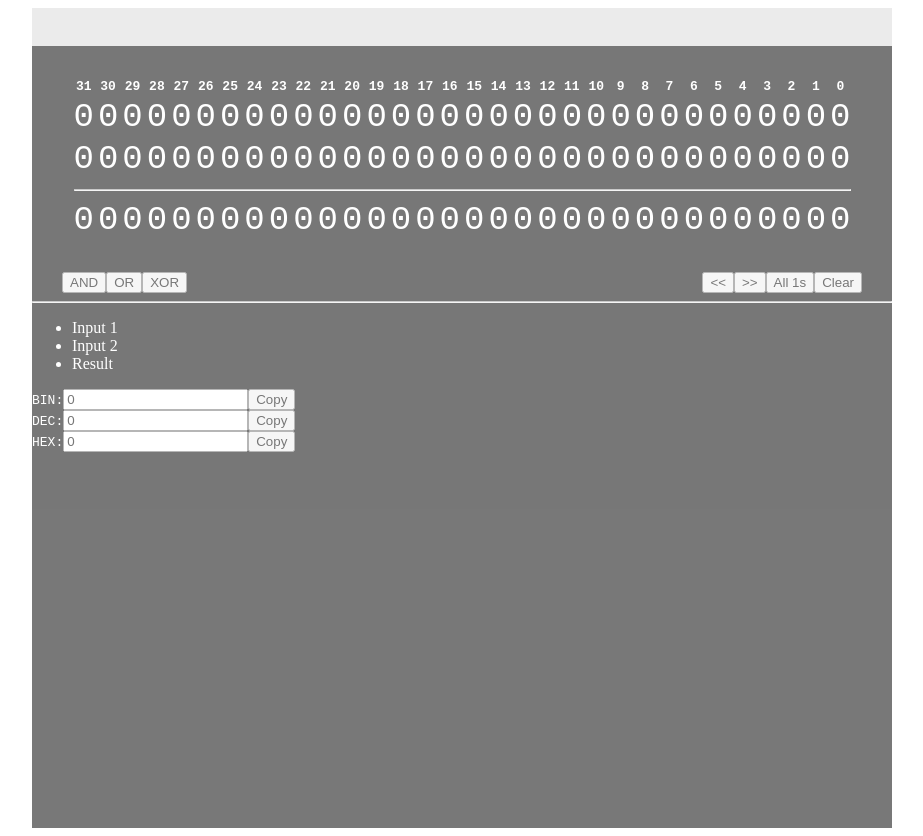
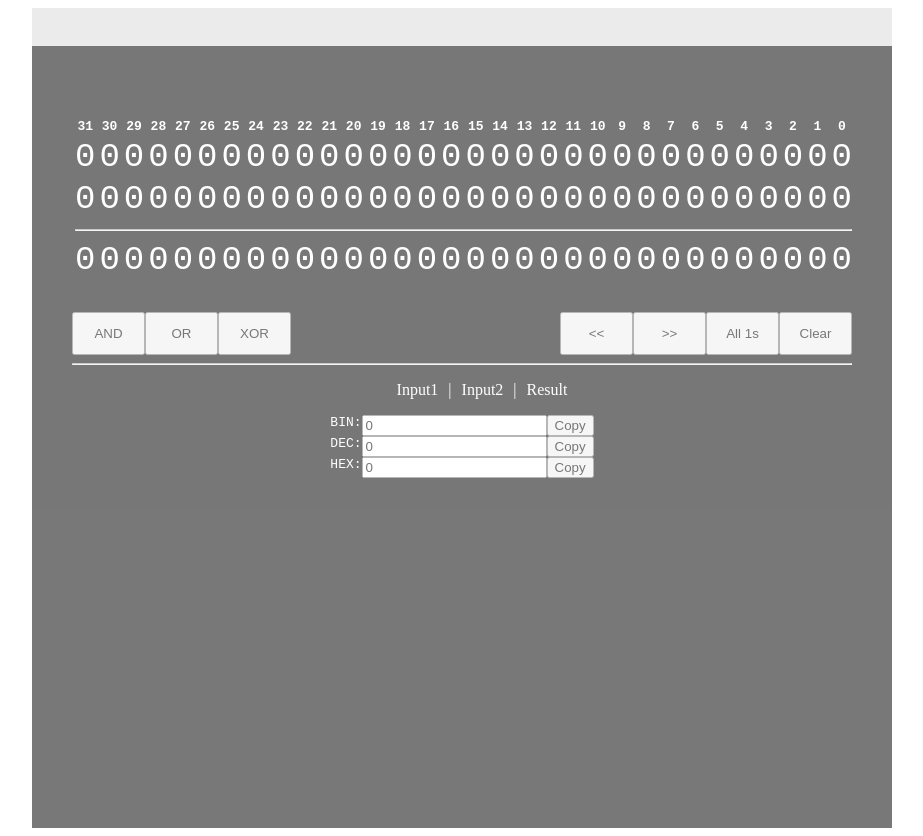
Before and after one commit to Lulkafe/BinaryCalc, a React app: page / in a window 1280 px wide. Shown: the whole page, without its empty margins (178-1101 px from the left). Built offline with nearby package versions, Linux system fonts and the light colour scheme.

Commit message:
adjusted paddings and basic alighment of buttons

```diff
--- a/src/components.tsx
+++ b/src/components.tsx
@@ -30,7 +30,9 @@ function Window (props) {
     return (
         <div id='window'>
             <div id='window__menubar'></div>
-            {props.children}
+            <div id='window__content-wrapper'>
+                {props.children}
+            </div>
         </div>
     )
 }
@@ -152,7 +154,7 @@ function OutputSeparator () {
 function OutputSection () {
 
     return (
-        <div>
+        <div id='output-section'>
             <OutputNavi/>
             <OutputBars/>
         </div>
@@ -162,23 +164,20 @@ function OutputSection () {
 function OutputNavi () {
 
     return (
-        <nav>
-            <ul>
-                <li key='item-input1'>Input 1</li>
-                <li key='item-input2'>Input 2</li>
+        <nav id='navi'>
+            <ul id='navi__item-list'>
+                <li key='item-input1'>Input1</li>
+                <li key='item-separator1'>|</li>
+                <li key='item-input2'>Input2</li>
+                <li key='item-separator2'>|</li>
                 <li key='item-result'>Result</li>
             </ul>
         </nav>
     )
 }
-function OutputBars(props) {
+function OutputBars() {
 
-    const { state, dispatch } = useContext(CalcContext);
-    const onKeyUp = function (e) {
-        console.log(e.target);
-        dispatch({ action: actions.input.update, value: e.target.value })
-    }
-
+    const { state } = useContext(CalcContext);
     let base_val: number = 0;
     let bin_val: string = '';
     let dec_val: string = '';
@@ -195,7 +194,6 @@ function OutputBars(props) {
     dec_val = base_val.toString(10);
     hex_val = base_val.toString(16);
 
-
     return (
         <div>
             <OutputBar header='BIN:' value={bin_val} />
@@ -210,10 +208,10 @@ function OutputBar(props) {
     const {header, value, onKeyUp }= props;
 
     return (
-        <div>
+        <div className='output-bar__wrapper'>
             <label className='output-bar__label'>{header}</label>
-            <input type="text" value={value} onChange={() => {}}/>
-            <button type="button">Copy</button>
+            <input className='output-bar__input' type="text" value={value} onChange={() => {}}/>
+            <button className='output-bar__copy-btn' type="button">Copy</button>
         </div>
     )
 }
--- a/src/reducer.tsx
+++ b/src/reducer.tsx
@@ -30,7 +30,7 @@ export const actions = {
 
 export const bitReducer = (state, action) => {
 
-    console.log(`New Action comes: ${action.type}`);
+    console.log(`New Action dispatched: ${action.type}`);
     console.log(action);
 
     const { input1, input2,  bitwise } = state;
--- a/src/style.css
+++ b/src/style.css
@@ -5,8 +5,8 @@
 #binTable {
     text-align: center;
     font-family: monospace;
+    margin: 0 auto;
     padding: 30px 0 30px 0;
-    margin: 0 auto;
 }
 
 #binTable__input1, #binTable__input2, #binTable__result {
@@ -17,10 +17,40 @@
     cursor: pointer;
 }
 
+
+
+#navi {
+    margin: 0 auto;
+}
+
+#navi__item-list {
+    list-style-type: none;
+    display: flex;
+    justify-content: center;
+}
+
+#navi__item-list li {
+    display: inline-block;
+    padding-left: 5px;
+    padding-right: 5px;
+}
+
 .output-bar__label {
     font-family: monospace;
 }
 
+.output-bar__wrapper {
+    display: flex;
+    justify-content: center;
+}
+
+#output-section {
+}
+
+.ui__button {
+    width: 73px;
+    height: 43px;
+}
 
 #ui__bitwise-buttons {
     display:inline-block
@@ -31,17 +61,13 @@
 }
 
 .ui__button-wrapper {
-    padding: 0 30px 0 30px;
     display: flex;
     justify-content: space-between;
 }
 
-
-
 #window {
     min-width: 860px;
     min-height: 820px;
-    /*padding: 0 50px 0 50px; */
     width: 820px;
     margin: 0 auto;
     opacity: 53%;
@@ -49,6 +75,10 @@
     background: black;
 }
 
+#window__content-wrapper {
+    padding: 40px;
+}
+
 #window__menubar {
      background: #dbdbdb;
      height: 38px;
```
Also changed, not shown: 1 other file (tests, documents, lock files or other folders).
